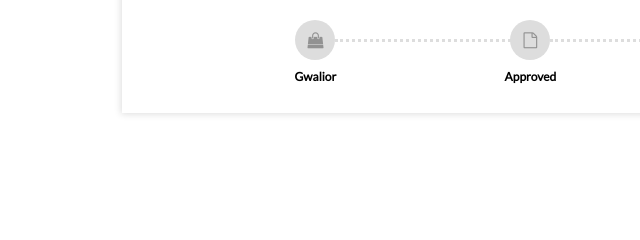
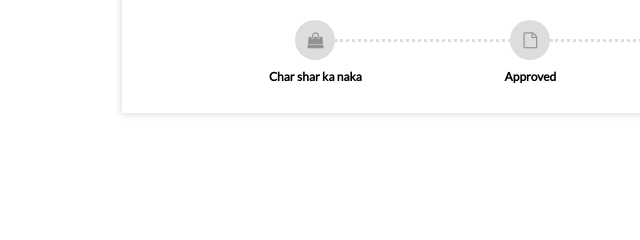
Before and after one commit to neerajlodhis/abcd, a plain HTML site: page index.html in a window 1280 px wide. Shown: the part 367-607 px from the top of the page, 2-642 px from the left. Drawn offline with Linux system fonts and the light colour scheme.

Commit message:
rfjeriofjeriojfie

```diff
--- a/index.html
+++ b/index.html
@@ -32,7 +32,7 @@
                                             <div class="placed_order">
                                                 <i class="fa fa-shopping-bag" aria-hidden="true"></i>
                                             </div>
-                                            <h5 class="placed_order_heading">Gwalior</h5>
+                                            <h5 class="placed_order_heading">Char shar ka naka </h5>
                                         </div>
                                     </div>
                                     <div class="order_palce_history_col">
```
